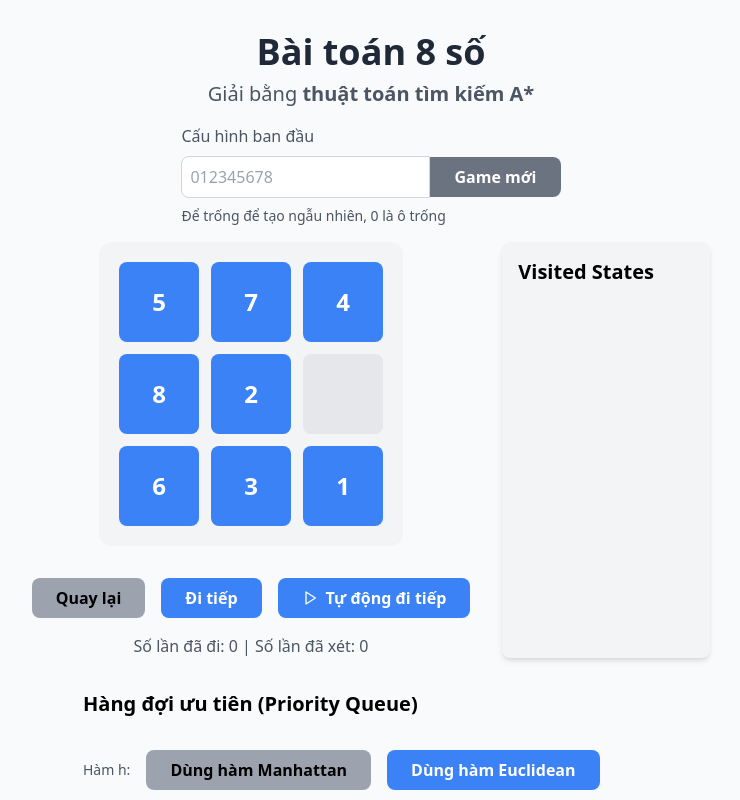
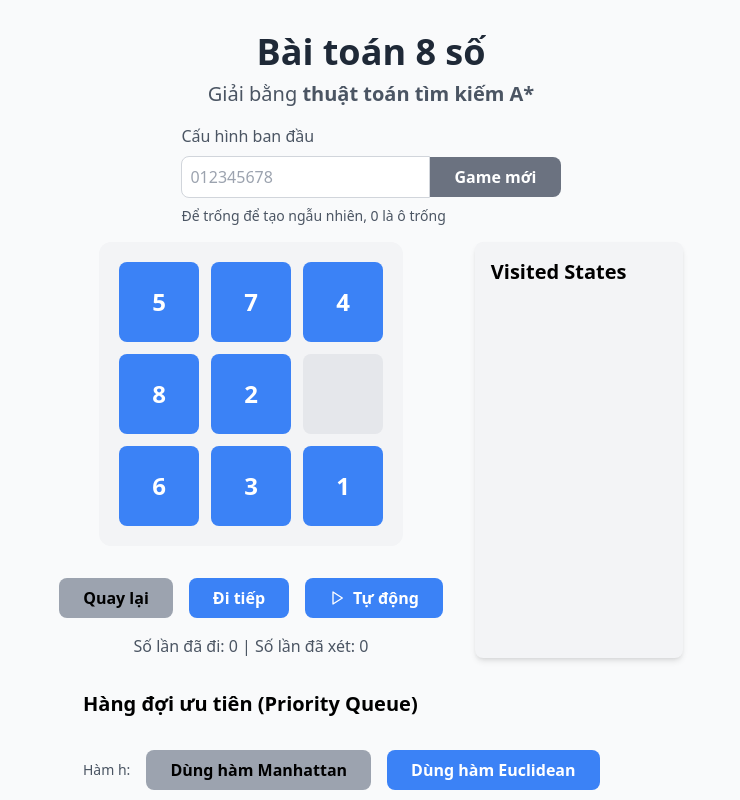
Before and after one commit to hieptuanle/8-puzzle-a-star, a React (Vite) app: page / in a window 1280 px wide. Shown: the top 800 px of the page, without its empty margins (269-1009 px from the left). Built offline with nearby package versions, Linux system fonts and the light colour scheme.

Commit message:
Fix chuyển trạng thái auto play khi giải xong

```diff
--- a/src/App.tsx
+++ b/src/App.tsx
@@ -169,7 +169,7 @@ function App() {
 
     setSelectedMove(newQueueItems[0]);
 
-    if (isSolved(gameState.board)) {
+    if (isSolved(newPuzzleState.board)) {
       setIsAutoPlaying(false);
     }
   }, [gameState, visitedStates, queueItems, hFunction]);
@@ -294,11 +294,20 @@ function App() {
               </button>
 
               <button
-                onClick={() => setIsAutoPlaying(!isAutoPlaying)}
+                onClick={() => {
+                  setIsAutoPlaying(!isAutoPlaying);
+                  if (isSolved(gameState.board)) {
+                    setIsAutoPlaying(false);
+                  } else {
+                    handleNextMove();
+                  }
+                }}
                 disabled={isSolved(gameState.board)}
                 className={`px-6 py-2 rounded-lg font-semibold flex items-center justify-center gap-2 ${
                   isAutoPlaying
                     ? "bg-red-500 hover:bg-red-600 text-white"
+                    : isSolved(gameState.board)
+                    ? "bg-gray-400 hover:bg-gray-400 text-white cursor-not-allowed"
                     : "bg-blue-500 hover:bg-blue-600 text-white"
                 }`}
               >
@@ -307,7 +316,7 @@ function App() {
                 ) : (
                   <Play className="w-4 h-4" />
                 )}
-                {isAutoPlaying ? "Tạm dừng" : "Tự động đi tiếp"}
+                {isAutoPlaying ? "Tạm dừng" : "Tự động"}
               </button>
             </div>
             <div className="mt-4 text-gray-600 flex justify-center">
```
